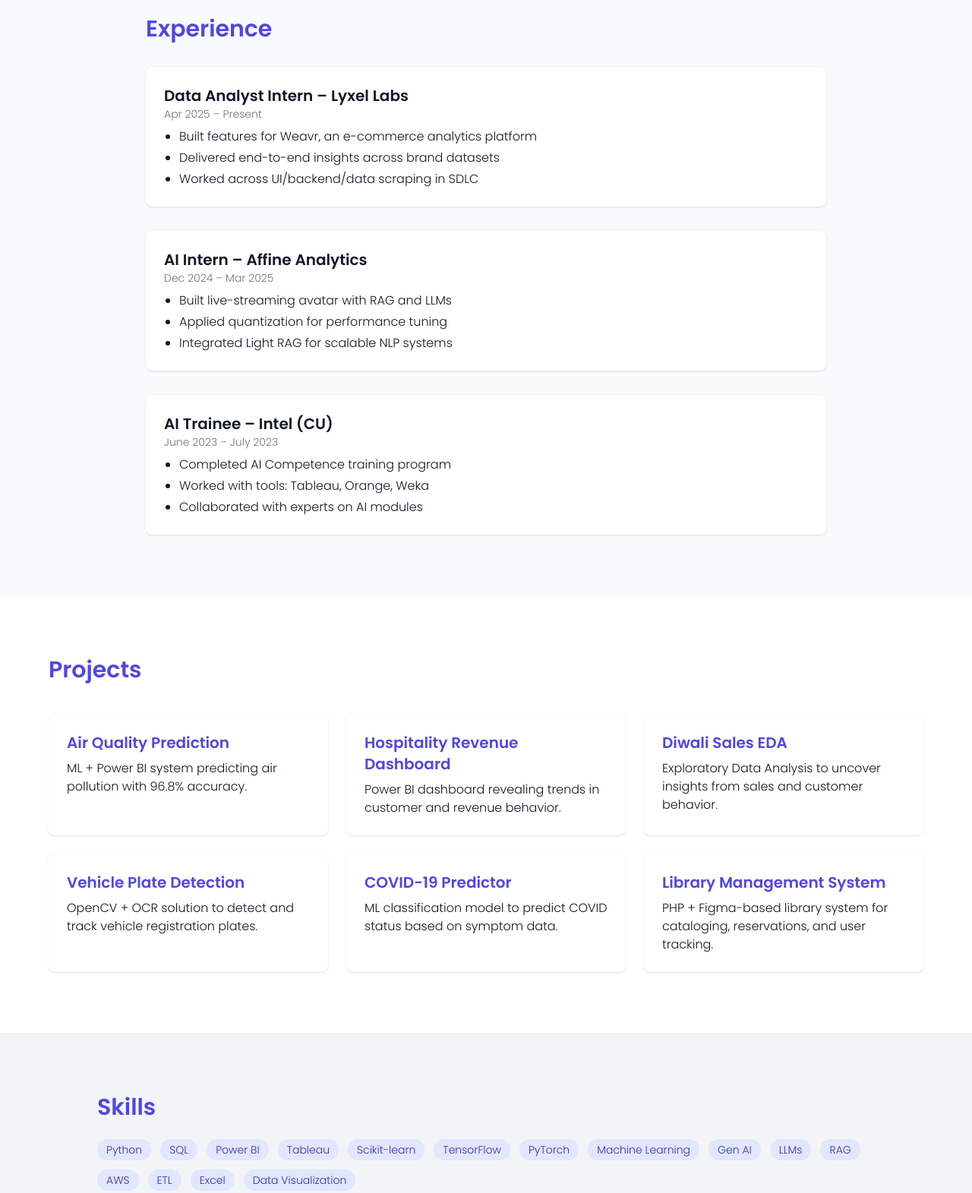
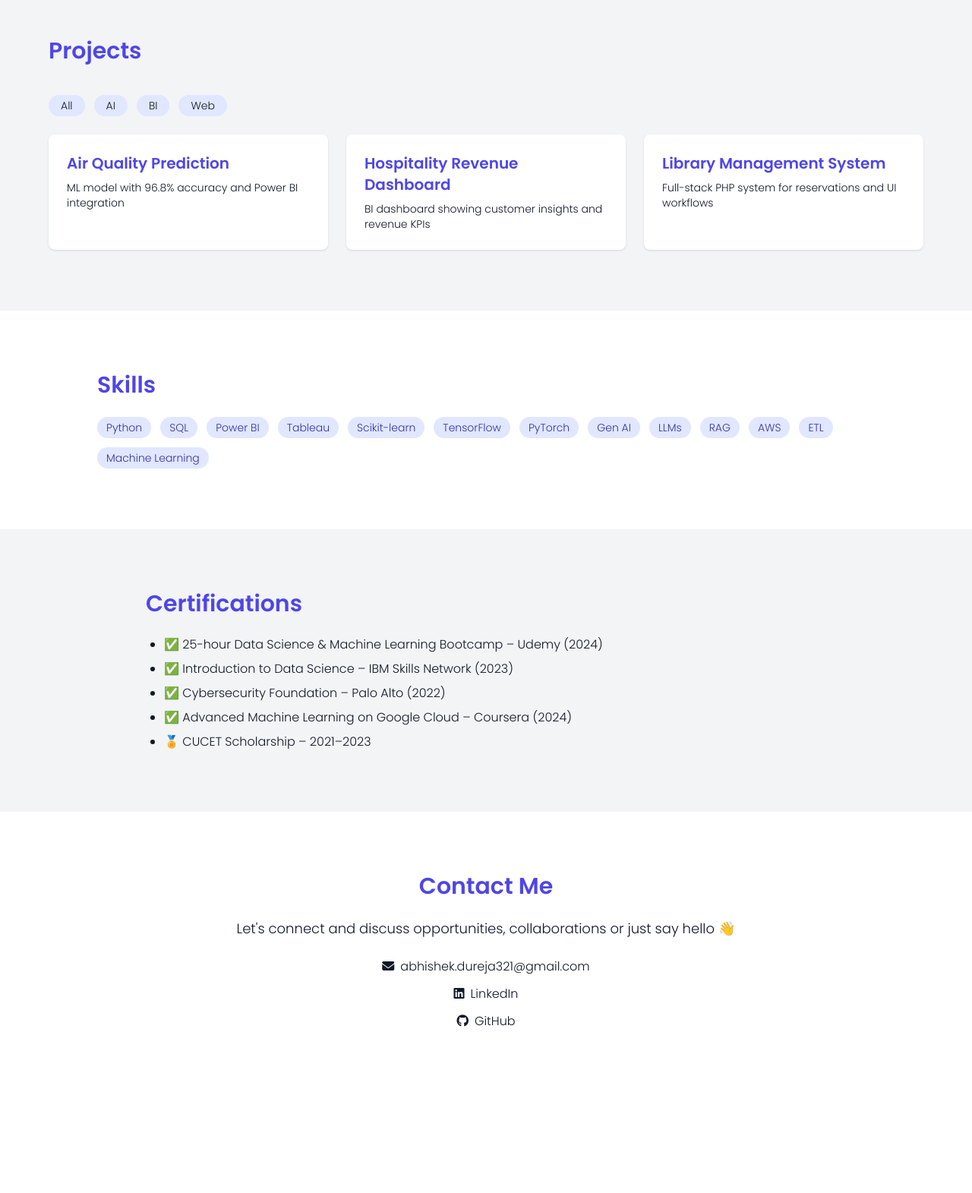
Before and after one commit to Lucifer12001/Abhishek-Dureja-Portfolio, a plain HTML site: page index.html in a window 1280 px wide. Shown: the part 1160-2731 px from the top of the page at 76% size. After the commit the page ends 2597 px from the top, so only its background shows below. Drawn offline with nearby package versions, Linux system fonts and the light colour scheme.

Commit message:
Update index.html

```diff
--- a/index.html
+++ b/index.html
@@ -3,7 +3,7 @@
 <head>
   <meta charset="UTF-8" />
   <meta name="viewport" content="width=device-width, initial-scale=1.0" />
-  <title>Abhishek Dureja | Portfolio</title>
+  <title>Abhishek Dureja | Portfolio 2.0</title>
   <link rel="stylesheet" href="https://cdnjs.cloudflare.com/ajax/libs/font-awesome/6.4.0/css/all.min.css">
   <script src="https://cdn.tailwindcss.com"></script>
   <link href="https://fonts.googleapis.com/css2?family=Poppins:wght@300;600&display=swap" rel="stylesheet">
@@ -13,16 +13,30 @@
     body {
       font-family: 'Poppins', sans-serif;
     }
+    .floating-bg {
+      position: absolute;
+      width: 100%;
+      height: 100%;
+      top: 0;
+      left: 0;
+      z-index: 0;
+      background: radial-gradient(circle at top left, rgba(99, 102, 241, 0.15), transparent),
+                  radial-gradient(circle at bottom right, rgba(236, 72, 153, 0.15), transparent);
+      animation: float 10s ease-in-out infinite alternate;
+    }
+    @keyframes float {
+      0% { transform: translateY(0px); }
+      100% { transform: translateY(-20px); }
+    }
   </style>
 </head>
-<body class="bg-white text-gray-900 dark:bg-gray-900 dark:text-white transition-colors duration-300">
-  <!-- Navbar -->
+<body class="relative bg-white text-gray-900 dark:bg-gray-900 dark:text-white transition-colors duration-300">
+  <div class="floating-bg"></div>
   <nav class="fixed w-full bg-white dark:bg-gray-800 shadow z-50">
     <div class="max-w-7xl mx-auto px-4 py-3 flex justify-between items-center">
       <h1 class="text-xl font-bold text-indigo-600">Abhishek Dureja</h1>
       <ul class="hidden md:flex space-x-6 font-medium">
         <li><a href="#about" class="hover:text-indigo-600">About</a></li>
-        <li><a href="#experience" class="hover:text-indigo-600">Experience</a></li>
         <li><a href="#projects" class="hover:text-indigo-600">Projects</a></li>
         <li><a href="#skills" class="hover:text-indigo-600">Skills</a></li>
         <li><a href="#certifications" class="hover:text-indigo-600">Certifications</a></li>
@@ -34,8 +48,7 @@
     </div>
   </nav>
 
-  <!-- Hero Section -->
-  <section class="h-screen flex items-center justify-center flex-col text-center px-4" id="home">
+  <section class="h-screen flex items-center justify-center flex-col text-center px-4 relative z-10" id="home">
     <h1 class="text-4xl md:text-6xl font-extrabold mb-4" data-aos="fade-up">Hi, I'm <span class="text-indigo-600">Abhishek Dureja</span></h1>
     <h2 class="text-xl md:text-2xl font-medium text-gray-600 dark:text-gray-300" id="typingText" data-aos="fade-up" data-aos-delay="200"></h2>
     <div class="mt-6 flex space-x-4" data-aos="fade-up" data-aos-delay="400">
@@ -44,84 +57,39 @@
     </div>
   </section>
 
-  <!-- About Section -->
-  <section id="about" class="max-w-4xl mx-auto px-4 py-20" data-aos="fade-up">
+  <section id="about" class="max-w-4xl mx-auto px-4 py-20 relative z-10" data-aos="fade-up">
     <h2 class="text-3xl font-bold text-indigo-600 mb-4">About Me</h2>
-    <p class="text-lg leading-relaxed">I am a Computer Science undergraduate with a deep interest in AI, Machine Learning, and Data Science. I've interned at industry leaders like Affine Analytics and Lyxel Labs and built smart systems that solve real-world problems with cutting-edge tech like LLMs, Gen AI, and Power BI.</p>
+    <p class="text-lg leading-relaxed">I’m a Computer Science student passionate about building AI-powered solutions that matter. From cutting-edge LLM experiments to business-focused analytics dashboards, I blend tech curiosity with real-world problem-solving. My experience spans ML, Gen AI, BI tools, and full-stack prototypes — all aimed at one thing: results that impress.</p>
   </section>
 
-  <!-- Experience Section -->
-  <section id="experience" class="bg-gray-50 dark:bg-gray-800 py-20 px-4" data-aos="fade-up">
-    <div class="max-w-4xl mx-auto">
-      <h2 class="text-3xl font-bold text-indigo-600 mb-8">Experience</h2>
-      <div class="space-y-8">
-        <div class="bg-white dark:bg-gray-700 rounded-lg p-6 shadow">
-          <h3 class="text-xl font-semibold">Data Analyst Intern – Lyxel Labs</h3>
-          <p class="text-sm text-gray-500 dark:text-gray-300">Apr 2025 – Present</p>
-          <ul class="list-disc ml-5 mt-2 space-y-1">
-            <li>Built features for Weavr, an e-commerce analytics platform</li>
-            <li>Delivered end-to-end insights across brand datasets</li>
-            <li>Worked across UI/backend/data scraping in SDLC</li>
-          </ul>
-        </div>
-        <div class="bg-white dark:bg-gray-700 rounded-lg p-6 shadow">
-          <h3 class="text-xl font-semibold">AI Intern – Affine Analytics</h3>
-          <p class="text-sm text-gray-500 dark:text-gray-300">Dec 2024 – Mar 2025</p>
-          <ul class="list-disc ml-5 mt-2 space-y-1">
-            <li>Built live-streaming avatar with RAG and LLMs</li>
-            <li>Applied quantization for performance tuning</li>
-            <li>Integrated Light RAG for scalable NLP systems</li>
-          </ul>
-        </div>
-        <div class="bg-white dark:bg-gray-700 rounded-lg p-6 shadow">
-          <h3 class="text-xl font-semibold">AI Trainee – Intel (CU)</h3>
-          <p class="text-sm text-gray-500 dark:text-gray-300">June 2023 – July 2023</p>
-          <ul class="list-disc ml-5 mt-2 space-y-1">
-            <li>Completed AI Competence training program</li>
-            <li>Worked with tools: Tableau, Orange, Weka</li>
-            <li>Collaborated with experts on AI modules</li>
-          </ul>
-        </div>
-      </div>
-    </div>
-  </section>
-
-  <!-- Projects Section -->
-  <section id="projects" class="py-20 px-4" data-aos="fade-up">
+  <section id="projects" class="py-20 px-4 bg-gray-100 dark:bg-gray-800 relative z-10" data-aos="fade-up">
     <div class="max-w-6xl mx-auto">
       <h2 class="text-3xl font-bold text-indigo-600 mb-10">Projects</h2>
-      <div class="grid grid-cols-1 md:grid-cols-2 lg:grid-cols-3 gap-6">
-        <!-- Project Cards -->
-        <div class="bg-white dark:bg-gray-800 p-6 rounded-lg shadow hover:scale-105 transition-transform">
+      <div class="flex flex-wrap gap-3 mb-6">
+        <button class="filter-btn bg-indigo-100 dark:bg-indigo-600 px-4 py-1 rounded-full text-sm" data-filter="all">All</button>
+        <button class="filter-btn bg-indigo-100 dark:bg-indigo-600 px-4 py-1 rounded-full text-sm" data-filter="ai">AI</button>
+        <button class="filter-btn bg-indigo-100 dark:bg-indigo-600 px-4 py-1 rounded-full text-sm" data-filter="bi">BI</button>
+        <button class="filter-btn bg-indigo-100 dark:bg-indigo-600 px-4 py-1 rounded-full text-sm" data-filter="web">Web</button>
+      </div>
+      <div class="grid grid-cols-1 md:grid-cols-2 lg:grid-cols-3 gap-6" id="projectGrid">
+        <div class="project-card bg-white dark:bg-gray-700 p-6 rounded-lg shadow transition-transform" data-category="ai">
           <h3 class="text-xl font-semibold mb-2 text-indigo-600">Air Quality Prediction</h3>
-          <p>ML + Power BI system predicting air pollution with 96.8% accuracy.</p>
+          <p class="text-sm">ML model with 96.8% accuracy and Power BI integration</p>
         </div>
-        <div class="bg-white dark:bg-gray-800 p-6 rounded-lg shadow hover:scale-105 transition-transform">
+        <div class="project-card bg-white dark:bg-gray-700 p-6 rounded-lg shadow transition-transform" data-category="bi">
           <h3 class="text-xl font-semibold mb-2 text-indigo-600">Hospitality Revenue Dashboard</h3>
-          <p>Power BI dashboard revealing trends in customer and revenue behavior.</p>
+          <p class="text-sm">BI dashboard showing customer insights and revenue KPIs</p>
         </div>
-        <div class="bg-white dark:bg-gray-800 p-6 rounded-lg shadow hover:scale-105 transition-transform">
-          <h3 class="text-xl font-semibold mb-2 text-indigo-600">Diwali Sales EDA</h3>
-          <p>Exploratory Data Analysis to uncover insights from sales and customer behavior.</p>
-        </div>
-        <div class="bg-white dark:bg-gray-800 p-6 rounded-lg shadow hover:scale-105 transition-transform">
-          <h3 class="text-xl font-semibold mb-2 text-indigo-600">Vehicle Plate Detection</h3>
-          <p>OpenCV + OCR solution to detect and track vehicle registration plates.</p>
-        </div>
-        <div class="bg-white dark:bg-gray-800 p-6 rounded-lg shadow hover:scale-105 transition-transform">
-          <h3 class="text-xl font-semibold mb-2 text-indigo-600">COVID-19 Predictor</h3>
-          <p>ML classification model to predict COVID status based on symptom data.</p>
-        </div>
-        <div class="bg-white dark:bg-gray-800 p-6 rounded-lg shadow hover:scale-105 transition-transform">
+        <div class="project-card bg-white dark:bg-gray-700 p-6 rounded-lg shadow transition-transform" data-category="web">
           <h3 class="text-xl font-semibold mb-2 text-indigo-600">Library Management System</h3>
-          <p>PHP + Figma-based library system for cataloging, reservations, and user tracking.</p>
+          <p class="text-sm">Full-stack PHP system for reservations and UI workflows</p>
         </div>
       </div>
     </div>
   </section>
 
   <!-- Skills Section -->
-  <section id="skills" class="py-20 px-4 bg-gray-100 dark:bg-gray-800" data-aos="fade-up">
+  <section id="skills" class="py-20 px-4 bg-white dark:bg-gray-900 relative z-10" data-aos="fade-up">
     <div class="max-w-5xl mx-auto">
       <h2 class="text-3xl font-bold text-indigo-600 mb-6">Skills</h2>
       <div class="flex flex-wrap gap-3 text-sm">
@@ -132,22 +100,20 @@
         <span class="bg-indigo-100 dark:bg-indigo-600 text-indigo-800 dark:text-white px-3 py-1 rounded-full">Scikit-learn</span>
         <span class="bg-indigo-100 dark:bg-indigo-600 text-indigo-800 dark:text-white px-3 py-1 rounded-full">TensorFlow</span>
         <span class="bg-indigo-100 dark:bg-indigo-600 text-indigo-800 dark:text-white px-3 py-1 rounded-full">PyTorch</span>
-        <span class="bg-indigo-100 dark:bg-indigo-600 text-indigo-800 dark:text-white px-3 py-1 rounded-full">Machine Learning</span>
         <span class="bg-indigo-100 dark:bg-indigo-600 text-indigo-800 dark:text-white px-3 py-1 rounded-full">Gen AI</span>
         <span class="bg-indigo-100 dark:bg-indigo-600 text-indigo-800 dark:text-white px-3 py-1 rounded-full">LLMs</span>
         <span class="bg-indigo-100 dark:bg-indigo-600 text-indigo-800 dark:text-white px-3 py-1 rounded-full">RAG</span>
         <span class="bg-indigo-100 dark:bg-indigo-600 text-indigo-800 dark:text-white px-3 py-1 rounded-full">AWS</span>
         <span class="bg-indigo-100 dark:bg-indigo-600 text-indigo-800 dark:text-white px-3 py-1 rounded-full">ETL</span>
-        <span class="bg-indigo-100 dark:bg-indigo-600 text-indigo-800 dark:text-white px-3 py-1 rounded-full">Excel</span>
-        <span class="bg-indigo-100 dark:bg-indigo-600 text-indigo-800 dark:text-white px-3 py-1 rounded-full">Data Visualization</span>
+        <span class="bg-indigo-100 dark:bg-indigo-600 text-indigo-800 dark:text-white px-3 py-1 rounded-full">Machine Learning</span>
       </div>
     </div>
   </section>
 
   <!-- Certifications Section -->
-  <section id="certifications" class="py-20 px-4" data-aos="fade-up">
+  <section id="certifications" class="py-20 px-4 bg-gray-100 dark:bg-gray-800 relative z-10" data-aos="fade-up">
     <div class="max-w-4xl mx-auto">
-      <h2 class="text-3xl font-bold text-indigo-600 mb-6">Achievements & Certifications</h2>
+      <h2 class="text-3xl font-bold text-indigo-600 mb-6">Certifications</h2>
       <ul class="list-disc ml-6 space-y-2">
         <li>✅ 25-hour Data Science & Machine Learning Bootcamp – Udemy (2024)</li>
         <li>✅ Introduction to Data Science – IBM Skills Network (2023)</li>
@@ -159,10 +125,10 @@
   </section>
 
   <!-- Contact Section -->
-  <section id="contact" class="py-20 px-4 bg-gray-50 dark:bg-gray-900" data-aos="fade-up">
+  <section id="contact" class="py-20 px-4 bg-white dark:bg-gray-900 relative z-10" data-aos="fade-up">
     <div class="max-w-3xl mx-auto text-center">
       <h2 class="text-3xl font-bold text-indigo-600 mb-6">Contact Me</h2>
-      <p class="text-lg mb-6">I'd love to connect or collaborate. Reach out to me here 👇</p>
+      <p class="text-lg mb-6">Let's connect and discuss opportunities, collaborations or just say hello 👋</p>
       <div class="space-y-3">
         <p><i class="fa-solid fa-envelope mr-2"></i><a href="mailto:abhishek.dureja321@gmail.com" class="hover:underline">abhishek.dureja321@gmail.com</a></p>
         <p><i class="fa-brands fa-linkedin mr-2"></i><a href="https://www.linkedin.com/in/abhishek-dureja-524812217/" target="_blank" class="hover:underline">LinkedIn</a></p>
@@ -171,10 +137,10 @@
     </div>
   </section>
 
-  <!-- Scripts -->
   <script src="https://unpkg.com/aos@next/dist/aos.js"></script>
   <script>
     AOS.init();
   </script>
+  <script defer src="script.js"></script>
 </body>
 </html>
```
